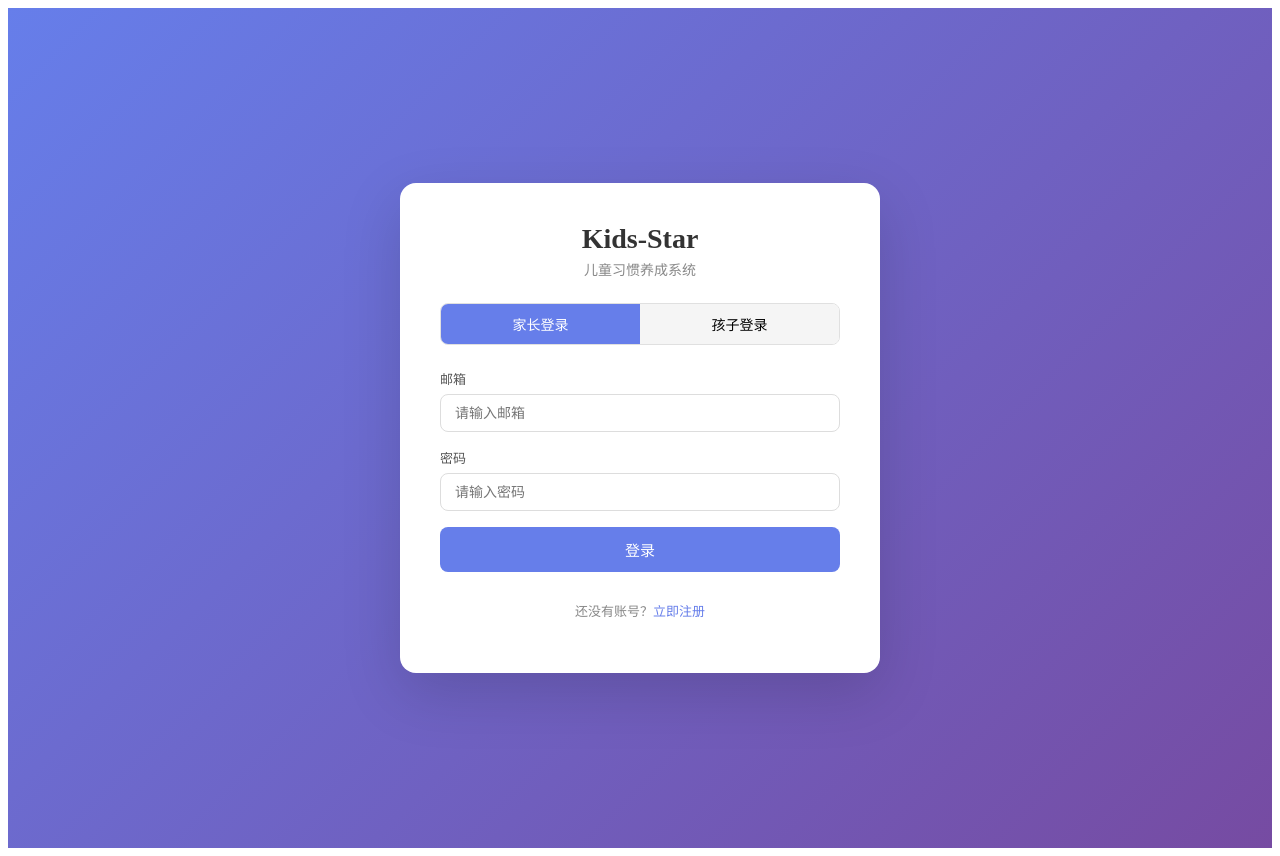
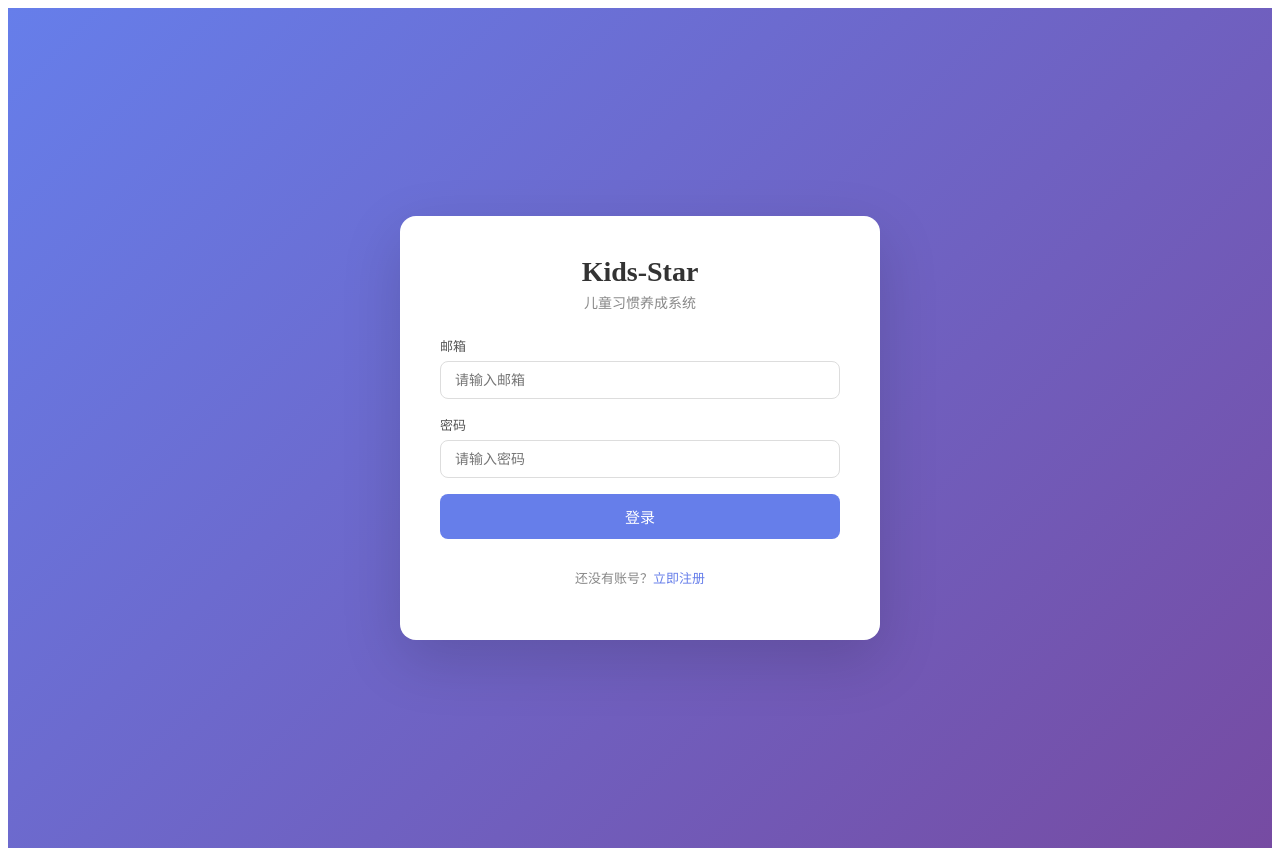
Before and after one commit to ChuckPeng/kids-star, a Vue app in the folder frontend/: page /login in a window 1280 px wide. Built offline with nearby package versions, Linux system fonts and the light colour scheme.

Commit message:
Fix: Login/Register call real auth API, route to correct paths

```diff
--- a/frontend/src/views/auth/Login.vue
+++ b/frontend/src/views/auth/Login.vue
@@ -4,20 +4,14 @@
       <h1 class="title">Kids-Star</h1>
       <p class="subtitle">儿童习惯养成系统</p>
 
-      <div class="tabs">
-        <button :class="{ active: loginMode === 'parent' }" @click="loginMode = 'parent'">家长登录</button>
-        <button :class="{ active: loginMode === 'child' }" @click="loginMode = 'child'">孩子登录</button>
-      </div>
-
-      <!-- Parent Login -->
-      <form v-if="loginMode === 'parent'" @submit.prevent="handleParentLogin" class="login-form">
+      <form @submit.prevent="handleLogin" class="login-form">
         <div class="form-group">
           <label>邮箱</label>
-          <input v-model="parentForm.email" type="email" placeholder="请输入邮箱" required />
+          <input v-model="form.email" type="email" placeholder="请输入邮箱" required />
         </div>
         <div class="form-group">
           <label>密码</label>
-          <input v-model="parentForm.password" type="password" placeholder="请输入密码" required />
+          <input v-model="form.password" type="password" placeholder="请输入密码" required />
         </div>
         <button type="submit" class="btn-primary" :disabled="loading">
           {{ loading ? '登录中...' : '登录' }}
@@ -25,17 +19,6 @@
         <p class="link-text">
           还没有账号？<router-link to="/register">立即注册</router-link>
         </p>
-      </form>
-
-      <!-- Child Login -->
-      <form v-else @submit.prevent="handleChildLogin" class="login-form">
-        <div class="form-group">
-          <label>家庭邀请码</label>
-          <input v-model="childForm.inviteCode" type="text" placeholder="请输入家庭邀请码" required />
-        </div>
-        <button type="submit" class="btn-primary" :disabled="childLoading">
-          {{ childLoading ? '查找中...' : '进入家庭' }}
-        </button>
       </form>
 
       <p v-if="error" class="error-msg">{{ error }}</p>
@@ -46,41 +29,25 @@
 <script setup lang="ts">
 import { ref } from 'vue'
 import { useRouter } from 'vue-router'
+import { useAuthStore } from '@/stores/auth'
 
 const router = useRouter()
-const loginMode = ref<'parent' | 'child'>('parent')
+const authStore = useAuthStore()
 const loading = ref(false)
-const childLoading = ref(false)
 const error = ref('')
 
-const parentForm = ref({ email: '', password: '' })
-const childForm = ref({ inviteCode: '' })
+const form = ref({ email: '', password: '' })
 
-async function handleParentLogin() {
+async function handleLogin() {
   loading.value = true
   error.value = ''
   try {
-    // Phase 1: real API call
-    console.log('Login:', parentForm.value)
-    router.push('/parent/dashboard')
-  } catch {
-    error.value = '登录失败，请检查邮箱和密码'
+    await authStore.login(form.value.email, form.value.password)
+    router.push(authStore.isParent ? '/parent' : '/child')
+  } catch (e: any) {
+    error.value = e.response?.data?.detail || '登录失败，请检查邮箱和密码'
   } finally {
     loading.value = false
-  }
-}
-
-async function handleChildLogin() {
-  childLoading.value = true
-  error.value = ''
-  try {
-    // Phase 1: real API call
-    console.log('Child login with code:', childForm.value.inviteCode)
-    router.push('/child/my-tasks')
-  } catch {
-    error.value = '邀请码无效'
-  } finally {
-    childLoading.value = false
   }
 }
 </script>
@@ -94,7 +61,6 @@ async function handleChildLogin() {
   background: linear-gradient(135deg, #667eea 0%, #764ba2 100%);
   padding: 20px;
 }
-
 .login-card {
   background: white;
   border-radius: 16px;
@@ -103,112 +69,22 @@ async function handleChildLogin() {
   max-width: 400px;
   box-shadow: 0 20px 60px rgba(0, 0, 0, 0.15);
 }
-
-.title {
-  text-align: center;
-  font-size: 28px;
-  color: #333;
-  margin: 0 0 4px;
+.title { text-align: center; font-size: 28px; color: #333; margin: 0 0 4px; }
+.subtitle { text-align: center; color: #888; margin: 0 0 24px; font-size: 14px; }
+.login-form { display: flex; flex-direction: column; gap: 16px; }
+.form-group { display: flex; flex-direction: column; gap: 6px; }
+.form-group label { font-size: 13px; color: #555; font-weight: 500; }
+.form-group input {
+  padding: 10px 14px; border: 1px solid #ddd; border-radius: 8px;
+  font-size: 14px; outline: none; transition: border-color 0.2s;
 }
-
-.subtitle {
-  text-align: center;
-  color: #888;
-  margin: 0 0 24px;
-  font-size: 14px;
+.form-group input:focus { border-color: #667eea; }
+.btn-primary {
+  padding: 12px; background: #667eea; color: white; border: none;
+  border-radius: 8px; font-size: 15px; cursor: pointer; font-weight: 500;
 }
-
-.tabs {
-  display: flex;
-  gap: 0;
-  margin-bottom: 24px;
-  border-radius: 8px;
-  overflow: hidden;
-  border: 1px solid #e0e0e0;
-}
-
-.tabs button {
-  flex: 1;
-  padding: 10px;
-  border: none;
-  background: #f5f5f5;
-  cursor: pointer;
-  font-size: 14px;
-  transition: all 0.2s;
-}
-
-.tabs button.active {
-  background: #667eea;
-  color: white;
-}
-
-.login-form {
-  display: flex;
-  flex-direction: column;
-  gap: 16px;
-}
-
-.form-group {
-  display: flex;
-  flex-direction: column;
-  gap: 6px;
-}
-
-.form-group label {
-  font-size: 13px;
-  color: #555;
-  font-weight: 500;
-}
-
-.form-group input {
-  padding: 10px 14px;
-  border: 1px solid #ddd;
-  border-radius: 8px;
-  font-size: 14px;
-  outline: none;
-  transition: border-color 0.2s;
-}
-
-.form-group input:focus {
-  border-color: #667eea;
-}
-
-.btn-primary {
-  padding: 12px;
-  background: #667eea;
-  color: white;
-  border: none;
-  border-radius: 8px;
-  font-size: 15px;
-  cursor: pointer;
-  font-weight: 500;
-  transition: background 0.2s;
-}
-
-.btn-primary:hover {
-  background: #5a6fd6;
-}
-
-.btn-primary:disabled {
-  background: #aab;
-  cursor: not-allowed;
-}
-
-.link-text {
-  text-align: center;
-  font-size: 13px;
-  color: #888;
-}
-
-.link-text a {
-  color: #667eea;
-  text-decoration: none;
-}
-
-.error-msg {
-  color: #e74c3c;
-  font-size: 13px;
-  text-align: center;
-  margin-top: 12px;
-}
+.btn-primary:disabled { background: #aab; cursor: not-allowed; }
+.link-text { text-align: center; font-size: 13px; color: #888; }
+.link-text a { color: #667eea; text-decoration: none; }
+.error-msg { color: #e74c3c; font-size: 13px; text-align: center; margin-top: 12px; }
 </style>
--- a/frontend/src/views/auth/Register.vue
+++ b/frontend/src/views/auth/Register.vue
@@ -33,8 +33,10 @@
 <script setup lang="ts">
 import { ref } from 'vue'
 import { useRouter } from 'vue-router'
+import { useAuthStore } from '@/stores/auth'
 
 const router = useRouter()
+const authStore = useAuthStore()
 const loading = ref(false)
 const error = ref('')
 const form = ref({ name: '', email: '', password: '' })
@@ -43,10 +45,10 @@ async function handleRegister() {
   loading.value = true
   error.value = ''
   try {
-    console.log('Register:', form.value)
-    router.push('/parent/dashboard')
-  } catch {
-    error.value = '注册失败，请稍后再试'
+    await authStore.register(form.value.email, form.value.password, form.value.name)
+    router.push('/parent')
+  } catch (e: any) {
+    error.value = e.response?.data?.detail || '注册失败，请稍后再试'
   } finally {
     loading.value = false
   }
@@ -55,20 +57,12 @@ async function handleRegister() {
 
 <style scoped>
 .register-container {
-  min-height: 100vh;
-  display: flex;
-  align-items: center;
-  justify-content: center;
-  background: linear-gradient(135deg, #667eea 0%, #764ba2 100%);
-  padding: 20px;
+  min-height: 100vh; display: flex; align-items: center; justify-content: center;
+  background: linear-gradient(135deg, #667eea 0%, #764ba2 100%); padding: 20px;
 }
 .register-card {
-  background: white;
-  border-radius: 16px;
-  padding: 40px;
-  width: 100%;
-  max-width: 400px;
-  box-shadow: 0 20px 60px rgba(0, 0, 0, 0.15);
+  background: white; border-radius: 16px; padding: 40px; width: 100%;
+  max-width: 400px; box-shadow: 0 20px 60px rgba(0,0,0,0.15);
 }
 h1 { text-align: center; color: #333; margin: 0 0 4px; }
 .subtitle { text-align: center; color: #888; margin: 0 0 24px; font-size: 14px; }
@@ -78,7 +72,6 @@ h1 { text-align: center; color: #333; margin: 0 0 4px; }
 .form-group input { padding: 10px 14px; border: 1px solid #ddd; border-radius: 8px; font-size: 14px; outline: none; }
 .form-group input:focus { border-color: #667eea; }
 .btn-primary { padding: 12px; background: #667eea; color: white; border: none; border-radius: 8px; font-size: 15px; cursor: pointer; }
-.btn-primary:hover { background: #5a6fd6; }
 .btn-primary:disabled { background: #aab; cursor: not-allowed; }
 .link-text { text-align: center; font-size: 13px; color: #888; }
 .link-text a { color: #667eea; text-decoration: none; }
```
